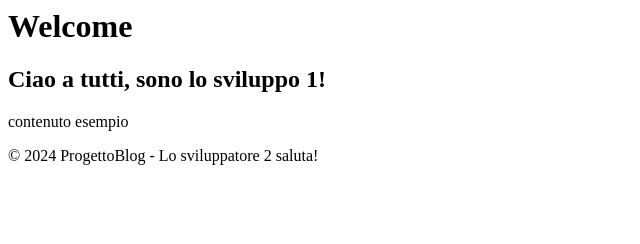
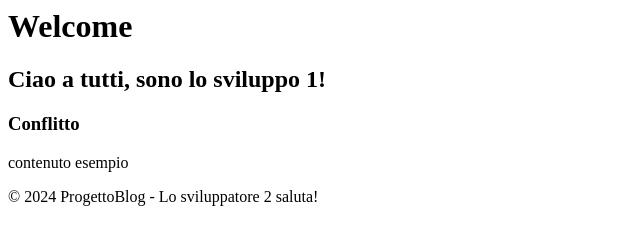
Before and after one commit to THonyCYB/ProgettoBlog, a plain HTML site: page index.html in a window 1280 px wide. Shown: the whole page, without its empty margins (0-640 px from the left). Drawn offline with Linux system fonts and the light colour scheme.

```diff
--- a/index.html
+++ b/index.html
@@ -5,6 +5,7 @@
 <body>
     <h1>Welcome</h1>
     <h2>Ciao a tutti, sono lo sviluppo 1!</h2> <!-- Modifica aggiunta-->
+    <h3>Conflitto</h3>
     <p>contenuto esempio</p>
     <footer>
         <p>&copy; 2024 ProgettoBlog - Lo sviluppatore 2 saluta!</p> <!-- Modifica aggiunta -->
```
